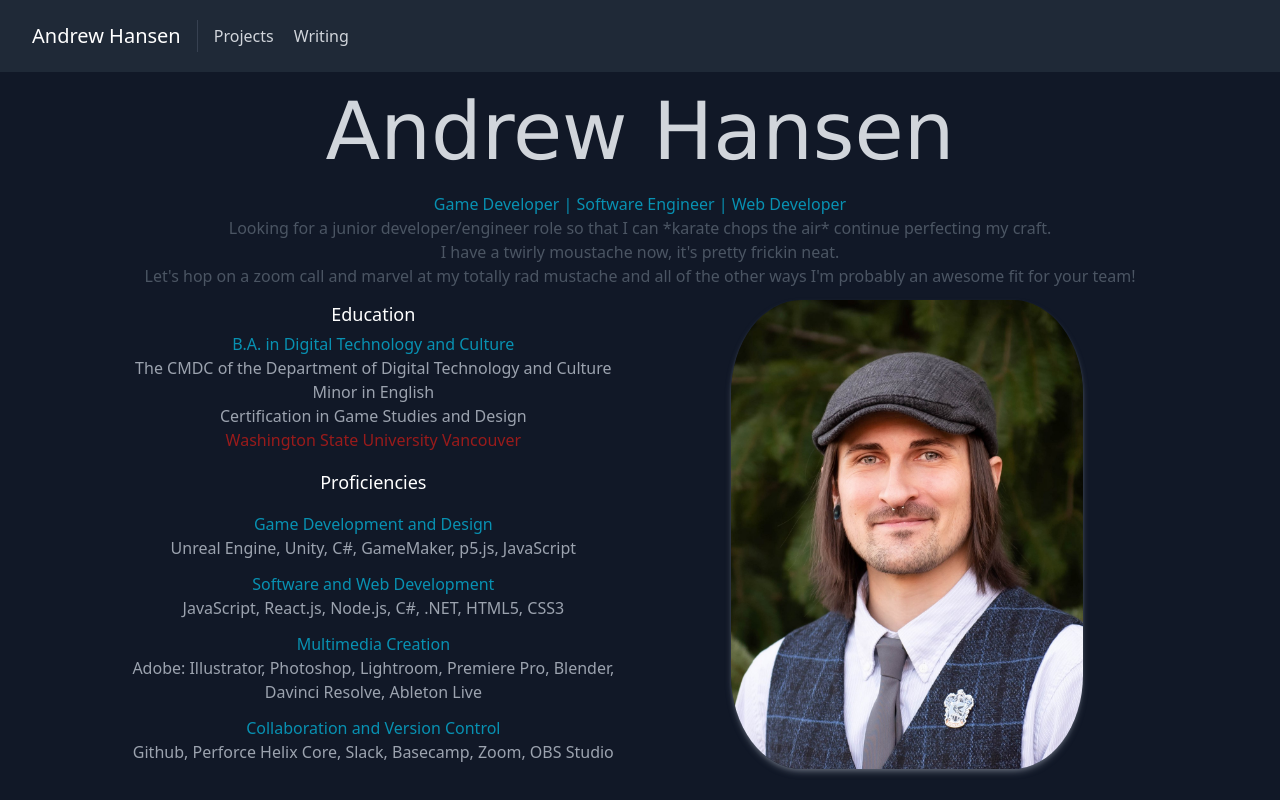
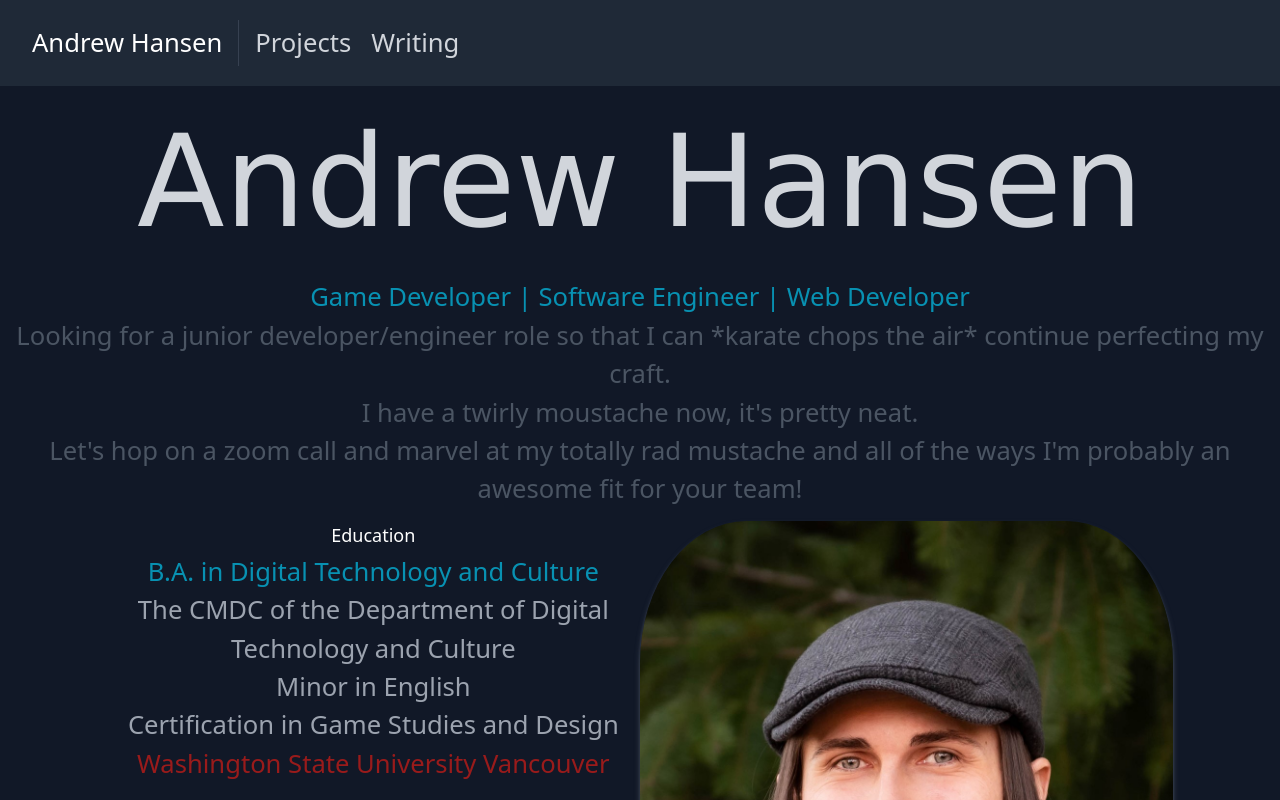
Before and after one commit to axolotliterature/portfolio-react, a React (Create React App) app in the folder portfolio/: page / in a window 1280 px wide. Shown: the top 800 px of the page. Built offline with nearby package versions, Linux system fonts and the light colour scheme.

Commit message:
Adjusted text sizing to fit page more better
Adjusted overall text size to 1.6rem, removed tailwind text size tags such as text-sm or text-base.

```diff
--- a/portfolio/src/NavBar.js
+++ b/portfolio/src/NavBar.js
@@ -4,12 +4,12 @@ export default function Navbar() {
     return <header className="bg-gray-800 md:sticky top-z z-10">
         <div className="container mx-auto flex flex-wrap p-5 flex-row md:flex-row items-center">
             <div className="title-font font-medium text-white hover:text-gray-300 mb-4 md:mb-0 ">
-                <Link to="/" className="ml-3 text-xl">
+                <Link to="/" className="ml-3">
                     Andrew Hansen
                 </Link>
             </div>
 
-            <nav className="md:mr-auto md:ml-4 md:py-1 md:pl-4 md:border-l md:border-gray-700 flex flex-wrap gap-4 items-stretch text-base justify-between">
+            <nav className="md:mr-auto md:ml-4 md:py-1 md:pl-4 md:border-l md:border-gray-700 flex flex-wrap gap-4 items-stretch justify-between">
                 <ul className="flex">
                     <CustomLink to="/projects" className="mr-5 text-gray-300 hover:text-white">
                         Projects
--- a/portfolio/src/index.css
+++ b/portfolio/src/index.css
@@ -6,6 +6,15 @@
 @layer base {
   html {
     @apply bg-gray-900;
+  }
+
+  * {
+    box-sizing: border-box;
+  }
+
+  body {
+    margin: 0;
+    font-size: 1.6rem;
   }
 }
 
--- a/portfolio/src/pages/home.js
+++ b/portfolio/src/pages/home.js
@@ -7,8 +7,8 @@ export default function Home() {
         <h1 className="nothing-font name-title text-gray-300">Andrew Hansen</h1>
         <h2 className="text-cyan-600">Game Developer | Software Engineer | Web Developer</h2>
         <h2 className="text-gray-600">Looking for a junior developer/engineer role so that I can *karate chops the air* continue perfecting my craft.</h2>
-        <h2 className="text-gray-600">I have a twirly moustache now, it's pretty frickin neat.</h2>
-        <h2 className="text-gray-600 pb-3">Let's hop on a zoom call and marvel at my totally rad mustache and all of the other ways I'm probably an awesome fit for your team!</h2>
+        <h2 className="text-gray-600">I have a twirly moustache now, it's pretty neat.</h2>
+        <h2 className="text-gray-600 pb-3">Let's hop on a zoom call and marvel at my totally rad mustache and all of the ways I'm probably an awesome fit for your team!</h2>
 
         <div id="about-container">
             <div id="about-top" className="grid grid-cols-2 w-10/12 text-center mx-auto">
--- a/portfolio/src/pages/projects.js
+++ b/portfolio/src/pages/projects.js
@@ -28,10 +28,10 @@ export default function Projects() {
                         className=" inset-0 w-full h-50 object-cover object-center rounded-md"
                         src={modProj.image}
                     />
-                        <h2 className="tracking-widest text-sm title-font font-medium text-cyan-400 my-1">
+                        <h2 className="tracking-widest title-font font-medium text-cyan-400 my-1">
                             {modProj.tools}
                         </h2>
-                        <h1 className="title-font text-lg font-medium text-white mb-1">
+                        <h1 className="title-font font-medium text-white mb-1">
                             {modProj.title}
                         </h1>
                         <p className="mb-2 pb-2 border-b-4 rounded-md border-gray-800">
@@ -56,21 +56,16 @@ export default function Projects() {
         </Modal>
     </div>
 
-    {/* <div>
-        <button onClick={() => setIsOpen(true)}>Open Modal</button>
-        <Modal open={isOpen} onClose={() => setIsOpen(false)}>
-            Modal content
-        </Modal>
-    </div> */}
-
     <section id="projects" className="text-gray-400 bg-gray-900 body-font">
         <div className="container px-5 py-10 mx-auto text-center lg:px-40">
             <div className="flex flex-col w-full mb-20">
                 <h1 className="sm:text-4xl text-3xl font-medium title-font mb-4 text-white">
                     My Projects
                 </h1>
-                <p className="lg:w-2/3 mx-auto leading-relaxed text-base">
-                    As a programmer, although my focus is primarily in games and web development, I enjoy tinkering and programming in many different ways. Below is a non-exhaustive list of some of my projects. I enjoy learning new technologies and experimenting with various SDKs and APIs, such as my GIS MapBox project, my Skyrim dog follower mod, or my pokedex react app. Within some of my projects I also have various videos and art that I've created, such as my website detailing coffee's threat of extinction. I have also had the pleasure of working on teams with extraordinarily talented peers for some of my larger projects such as DATA ENTRY: PORTAL, a Sci-Fi Mystery VR game! Whether I'm setting out with a team or flying solo, my aim on every project is to challenge myself and learn something new. Thanks for checking out my projects list, don't forget to be awesome!
+                <p className="mx-auto leading-relaxed">
+                    As a programmer, although my focus is primarily in games and web development, I enjoy tinkering and programming in many different ways. Below is a non-exhaustive list of some of my projects. I enjoy learning new technologies and experimenting with various SDKs and APIs, such as my GIS MapBox project, my Skyrim dog follower mod, or my Dice Roll simulator PDF reader. Within some of my projects I also have various videos and art that I've created, such as my website detailing coffee's threat of extinction. I have also had the pleasure of working on teams with extraordinarily talented peers for some of my larger projects such as DATA ENTRY: PORTAL, a Sci-Fi Mystery VR game! Whether I'm setting out with a team or flying solo, my aim on every project is to challenge myself and learn something new.
+                    </p>
+                    <p>Thanks for checking out my projects, don't forget to be awesome!
                 </p>
             </div>
 
--- a/portfolio/src/pages/writing.js
+++ b/portfolio/src/pages/writing.js
@@ -28,10 +28,10 @@ export default function Writing() {
                             className=" inset-0 w-full h-50 object-cover object-center rounded-md"
                             src={modContent.image}
                         />
-                            <h1 className="title-font text-lg font-medium text-white mb-1">
+                            <h1 className="title-font font-medium text-white mb-1">
                                 {modContent.title}
                             </h1>
-                            <h2 className="tracking-widest text-sm title-font font-medium text-cyan-400 my-1 mb-2 pb-2 border-b-4 rounded-md border-gray-800">
+                            <h2 className="tracking-widest title-font font-medium text-cyan-400 my-1 mb-2 pb-2 border-b-4 rounded-md border-gray-800">
                                 {modContent.subtitle}
                             </h2>
                             <p className="leading-relaxed text-left">
@@ -47,12 +47,12 @@ export default function Writing() {
         <section id="writings" className="text-gray-400 bg-gray-900 body-font">
             <div className="container px5 py-10 mx-auto text-center lg:px-40">
                 <div className=" flex flex-col w-full mb-20">
-                    <h1 className="sm:text-4xl text-3xl font-medium title-font mb-4 text-white">
+                    <h1 className="sm:text-4xl font-medium title-font mb-4 text-white">
                         My Writing
                     </h1>
-                    <p className="lg:w2/3 mx-auto leading-relaxed text-base">
+                    {/* <p className="lg:w2/3 mx-auto leading-relaxed">
                         Blurb on writing goes here
-                    </p>
+                    </p> */}
                 </div>
 
 {/* START OF CONTENT GALLERY FOR CARDS */}
--- a/portfolio/src/pages/writingData.js
+++ b/portfolio/src/pages/writingData.js
@@ -21,7 +21,7 @@ export const writingData = [
         image: creativeCoding1,
         imgalt: "Creative Coding Examples",
         content: <>
-            <h2 className="title-font text-base font-bold text-gray-300 text-center">
+            <h2 className="title-font font-bold text-gray-300 text-center">
                 Scratching the surface: A brief history of computing languages
             </h2>
             <br />
@@ -35,7 +35,7 @@ export const writingData = [
             <br />
             <img src={creativeCoding2} alt="Examples of Assembly Language" className="m-auto" />
             <br /><br />
-            <h2 className="title-font text-base font-bold text-gray-300 text-center">
+            <h2 className="title-font font-bold text-gray-300 text-center">
                 Humble Beginnings: The first computer animation
             </h2>
             <br />
@@ -49,7 +49,7 @@ export const writingData = [
             </p>
             </div>
             <br />
-            <h2 className="title-font text-base font-bold text-gray-300 text-center">
+            <h2 className="title-font font-bold text-gray-300 text-center">
                 Experimental Computing: Transforming text into generative art
             </h2>
             <br />
@@ -59,7 +59,7 @@ export const writingData = [
             <br />
             <img src={creativeCoding3} alt="Paul Brown Unassisted Drawing" className="m-auto" />
             <br />
-            <h2 className="title-font text-base font-bold text-gray-300 text-center">
+            <h2 className="title-font font-bold text-gray-300 text-center">
                 Bridging the Gap: Processing a Creative Medium
             </h2>
             <br />
@@ -71,7 +71,7 @@ export const writingData = [
             <br />
             <img src={creativeCoding4} alt="Example of Processing" className="m-auto"/>
             <br />
-            <h2 className="title-font text-base font-bold text-gray-300 text-center">
+            <h2 className="title-font font-bold text-gray-300 text-center">
                 Scripts.js: Transforming the Text of Programing Language Into Expressive Movements
             </h2>
             <br />
@@ -111,7 +111,7 @@ export const writingData = [
             </p>
             </div>
             <br /><br />
-            <h2 className="title-font text-base font-bold text-gray-300 text-center">
+            <h2 className="title-font font-bold text-gray-300 text-center">
                 Works Cited
             </h2>
             <br />
```
